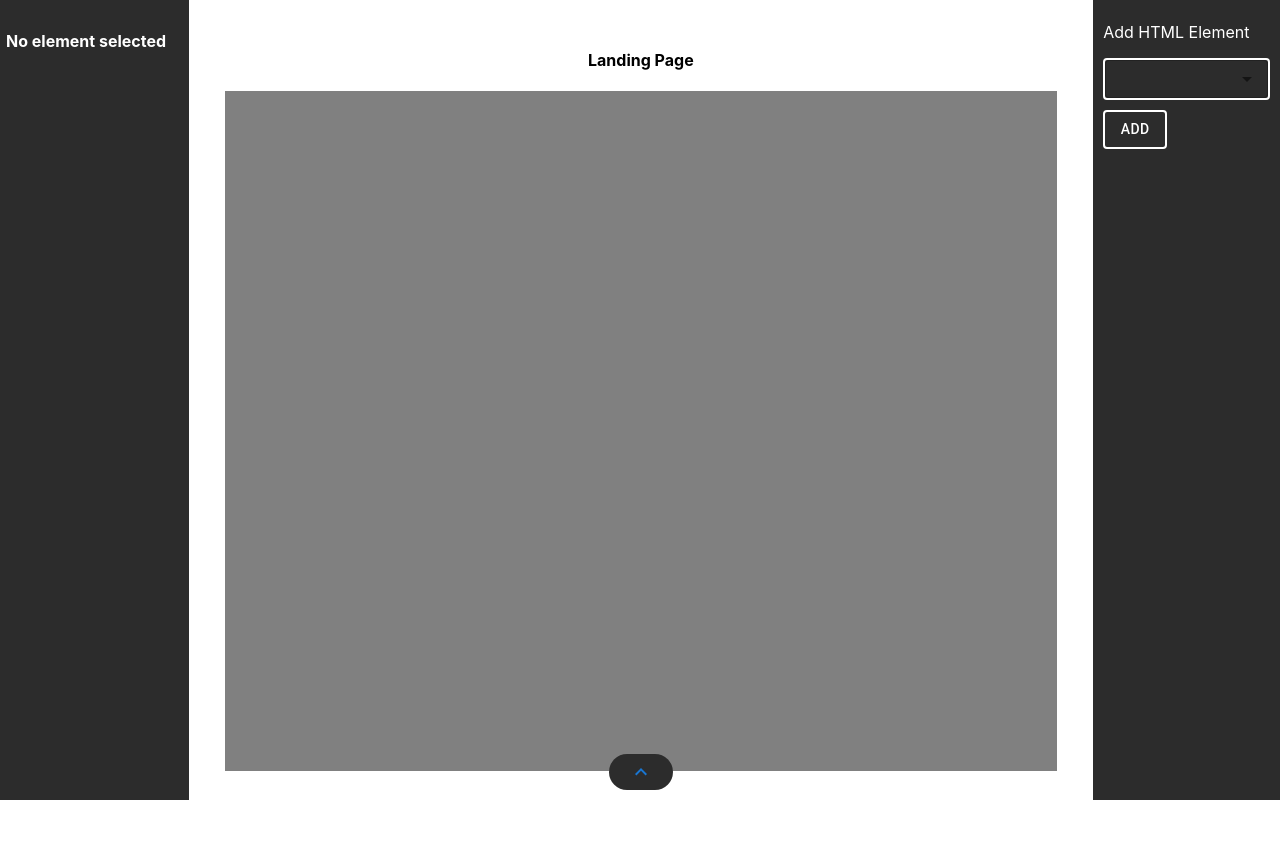
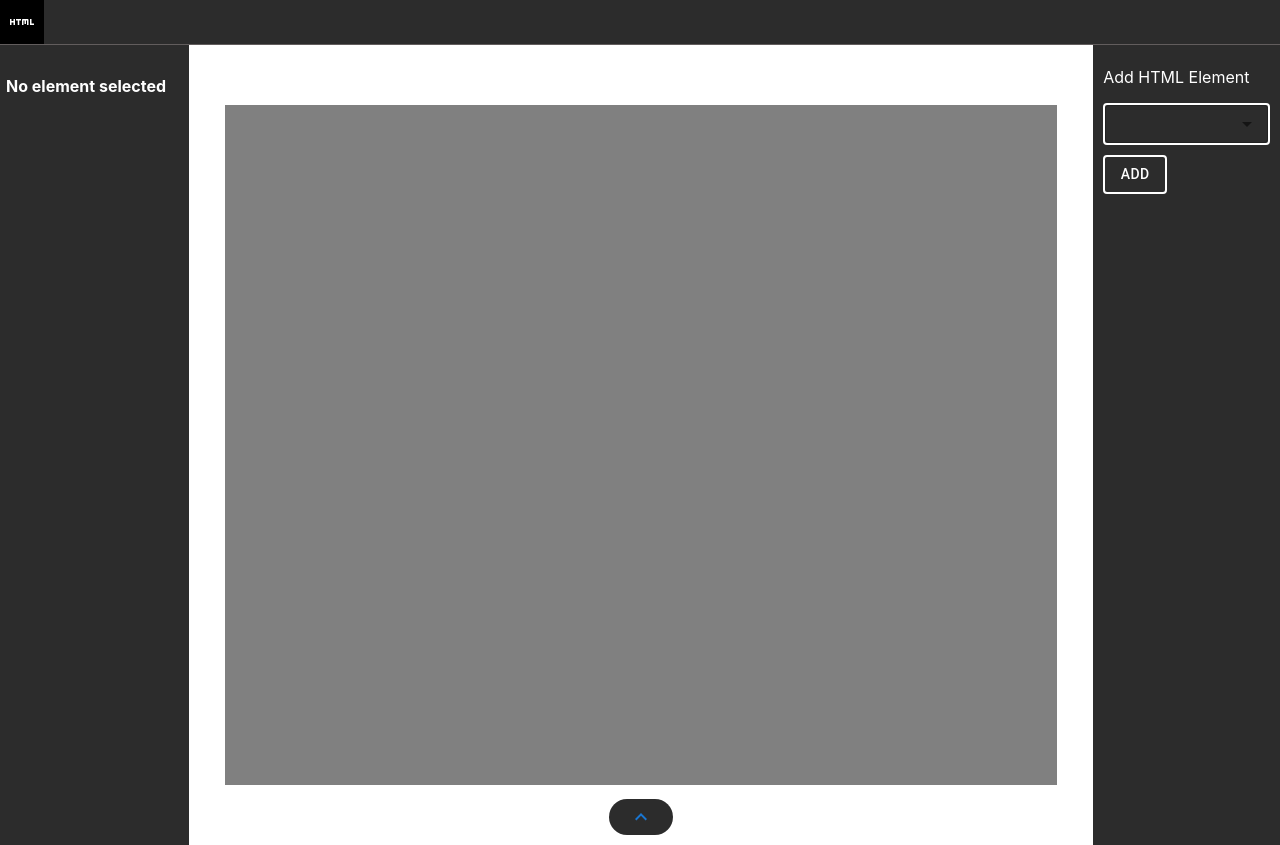
Before and after one commit to code735/Pagebuilder, a React (Create React App) app in the folder frontend/: page / in a window 1280 px wide. Before the commit the page ends 800 px from the top, so only its background shows below. Built offline with nearby package versions, Linux system fonts and the light colour scheme.

Commit message:
changes in some UI

```diff
--- a/frontend/src/Components/MasterContainer/MasterContainer.jsx
+++ b/frontend/src/Components/MasterContainer/MasterContainer.jsx
@@ -2,13 +2,17 @@ import React from 'react'
 import Leftsidebar from '../Leftsidebar/Leftsidebar'
 import Pageeditor from '../Pageeditor/Pageeditor'
 import Rightsidebar from '../RightSidebar/Rightsidebar'
+import Navbar from '../Navbar/Navbar'
 
 export default function MasterContainer() {
   return (
     <div className="main-container">
-      <Leftsidebar />
-      <Pageeditor />
-      <Rightsidebar />
+      <Navbar />
+      <div className="sidebar-and-editor-container">
+        <Leftsidebar />
+        <Pageeditor />
+        <Rightsidebar />
+      </div>
     </div>
   )
 }
--- /dev/null
+++ b/frontend/src/Components/Navbar/Navbar.jsx
@@ -0,0 +1,14 @@
+import React from 'react'
+import HtmlIcon from '@mui/icons-material/Html';
+
+export default function Navbar() {
+  return (
+    <div className='navbar'>
+      <div className="options-container">
+        <div className="html-icon option-icons">
+          <HtmlIcon />
+        </div>
+      </div>
+    </div>
+  )
+}
--- /dev/null
+++ b/frontend/src/Components/Navbar/Navbar.scss
@@ -0,0 +1,11 @@
+.navbar {
+  & { background: #2c2c2c; border-bottom: 1px solid #625d5d; width: 100%; }
+  .options-container {
+    & { display: flex; gap: 10px; color: #fff; }
+    .option-icons {
+      & { padding: 10px; cursor: pointer; display: flex; flex-direction: column; align-items: center; justify-content: center; }
+    }
+    .html-icon { padding: 10px; cursor: pointer; }
+    .html-icon:hover { background: #000000; }
+  }
+}
--- a/frontend/src/Components/Pageeditor/Pageeditor.jsx
+++ b/frontend/src/Components/Pageeditor/Pageeditor.jsx
@@ -16,7 +16,6 @@ export default function Pageeditor() {
 
   return (
     <div className='page-editor'>
-      <h4>Landing Page</h4>
       <div className="main-page-playarea">
         {
           allHtmlTags?.map((el) => {
--- a/frontend/src/Styles/App.scss
+++ b/frontend/src/Styles/App.scss
@@ -2,8 +2,9 @@
 @import url('../Components/RightSidebar//RightSidebar.scss');
 @import url('../Components/Pageeditor/Pageeditor.scss');
 @import url('../Components/FloatingIsland/FloatingIsland.scss');
+@import url('../Components/Navbar/Navbar.scss');
 
-.main-container {
+.sidebar-and-editor-container {
   & { display: flex; justify-content: space-between; box-sizing: border-box; }
   .left-sidebar {
     & { background: #2c2c2c; height: 100vh; width: 20vw; color: #fff; padding: 10px 20px 10px 6px; box-sizing: border-box; }
```
